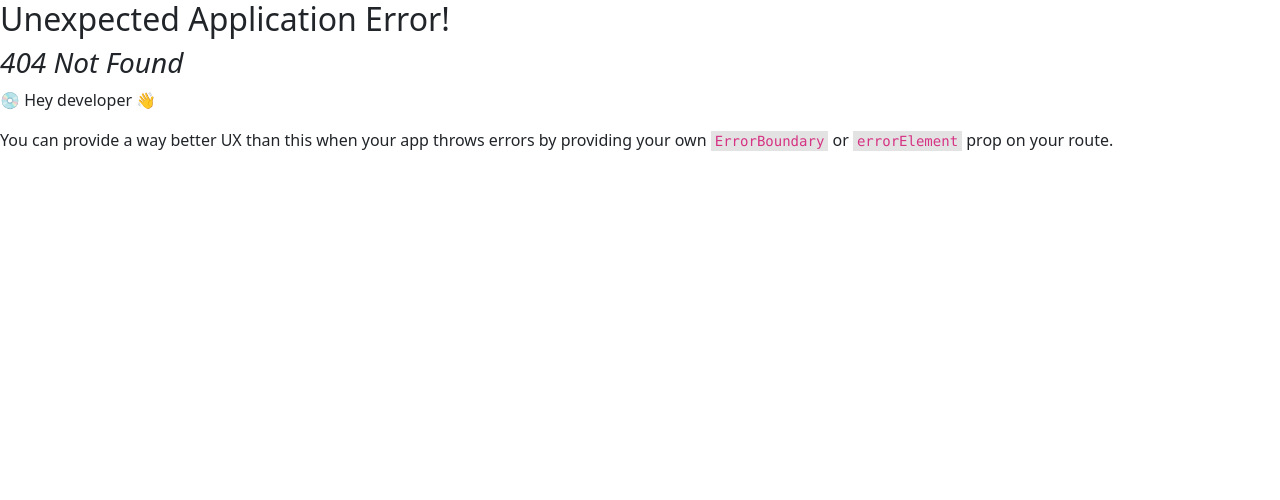
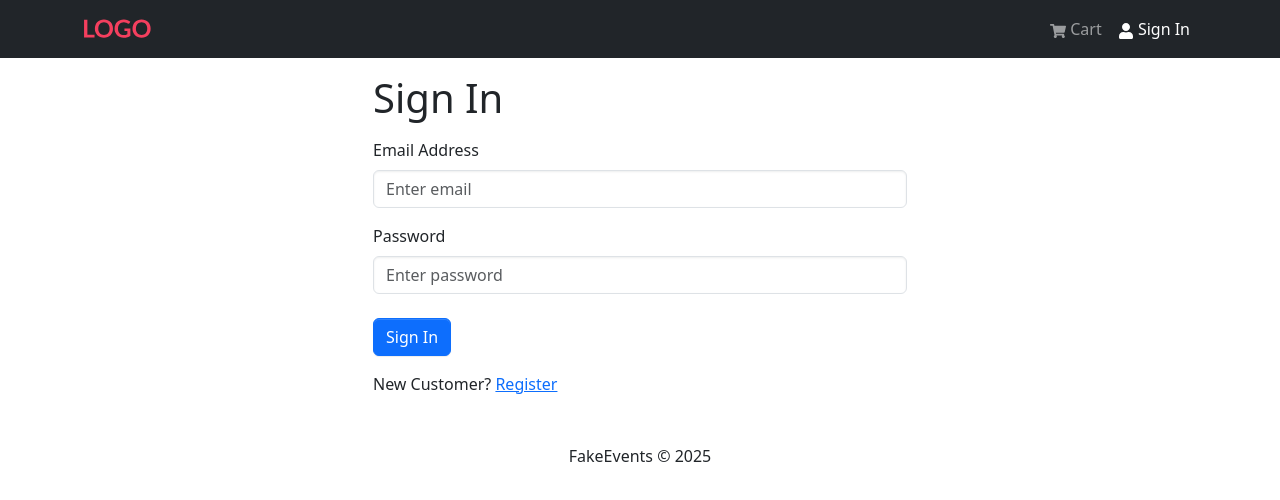
Before and after one commit to almalcaal/event-management-and-ticket-booking-system, a React (Vite) app in the folder frontend/: page /login in a window 1280 px wide. Before the commit this address had no page. Shown: the top 500 px of the page. Built offline with nearby package versions, Linux system fonts and the light colour scheme.

Commit message:
frontend - login screen

```diff
--- /dev/null
+++ b/frontend/src/components/common/FormContainer.component.jsx
@@ -0,0 +1,15 @@
+import { Container, Row, Col } from "react-bootstrap";
+
+const FormContainer = ({ children }) => {
+  return (
+    <Container>
+      <Row className="justify-content-md-center">
+        <Col xs={12} md={6}>
+          {children}
+        </Col>
+      </Row>
+    </Container>
+  );
+};
+
+export default FormContainer;
--- a/frontend/src/main.jsx
+++ b/frontend/src/main.jsx
@@ -15,6 +15,7 @@
 import HomeScreen from "./screens/Home.screen.jsx";
 import ActivityScreen from "./screens/Activity.screen.jsx";
 import CartScreen from "./screens/Cart.screen.jsx";
+import LoginScreen from "./screens/Login.screen.jsx";
 
 const router = createBrowserRouter(
   createRoutesFromElements(
@@ -22,6 +23,7 @@
       <Route index={true} path="/" element={<HomeScreen />} />
       <Route path="/activities/:id" element={<ActivityScreen />} />
       <Route path="/cart" element={<CartScreen />} />
+      <Route path="/login" element={<LoginScreen />} />
     </Route>
   )
 );
--- /dev/null
+++ b/frontend/src/screens/Login.screen.jsx
@@ -0,0 +1,54 @@
+import { useState } from "react";
+import { Link } from "react-router-dom";
+import { Form, Button, Row, Col } from "react-bootstrap";
+import FormContainer from "../components/common/FormContainer.component.jsx";
+
+const LoginScreen = () => {
+  const [email, setEmail] = useState("");
+  const [password, setPassword] = useState("");
+
+  const submitHandler = (e) => {
+    e.preventDefault();
+    console.log("submitHandler");
+  };
+
+  return (
+    <FormContainer>
+      <h1>Sign In</h1>
+
+      <Form onSubmit={submitHandler}>
+        <Form.Group className="my-3" controlId="email">
+          <Form.Label>Email Address</Form.Label>
+          <Form.Control
+            type="email"
+            placeholder="Enter email"
+            value={email}
+            onChange={(e) => setEmail(e.target.value)}
+          ></Form.Control>
+        </Form.Group>
+
+        <Form.Group className="my-3" controlId="password">
+          <Form.Label>Password</Form.Label>
+          <Form.Control
+            type="password"
+            placeholder="Enter password"
+            value={password}
+            onChange={(e) => setPassword(e.target.value)}
+          ></Form.Control>
+        </Form.Group>
+
+        <Button type="submit" variant="primary" className="mt-2">
+          Sign In
+        </Button>
+      </Form>
+
+      <Row className="py-3">
+        <Col>
+          New Customer? <Link to="">Register</Link>
+        </Col>
+      </Row>
+    </FormContainer>
+  );
+};
+
+export default LoginScreen;
```
